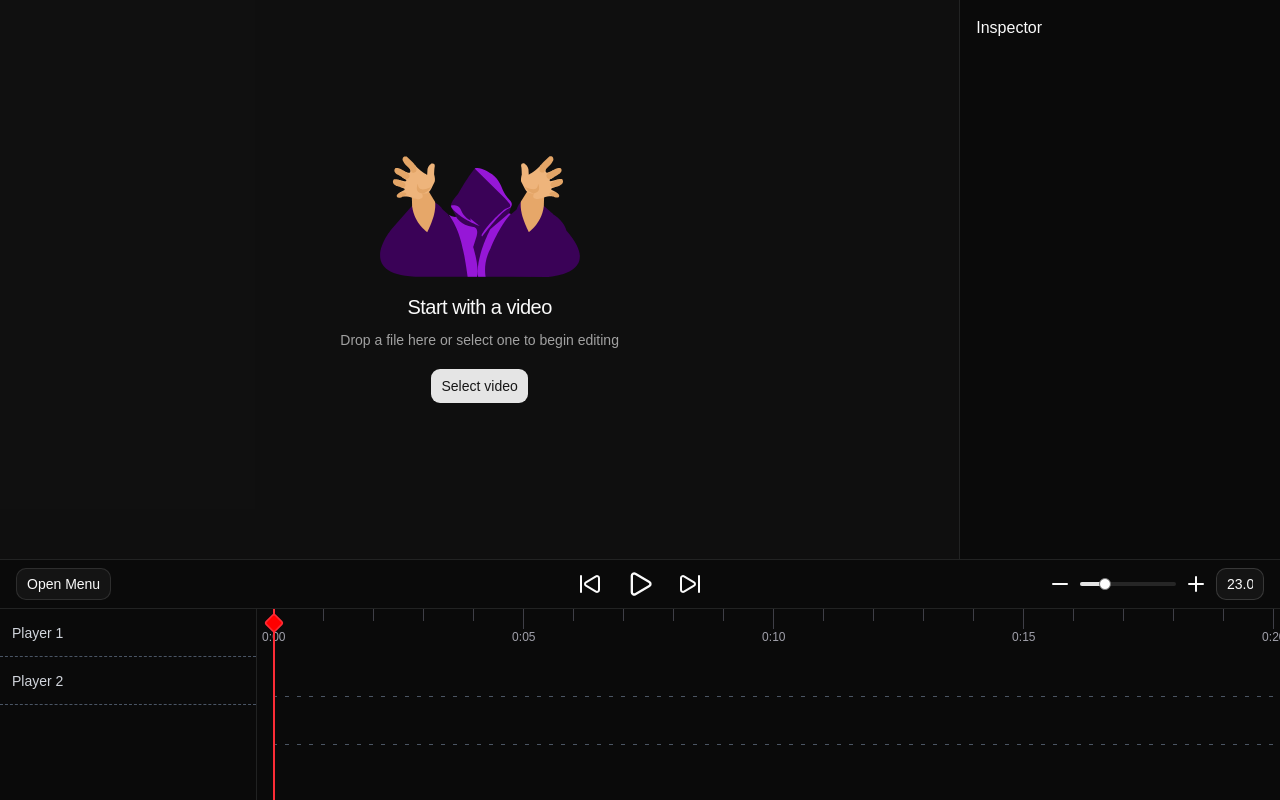
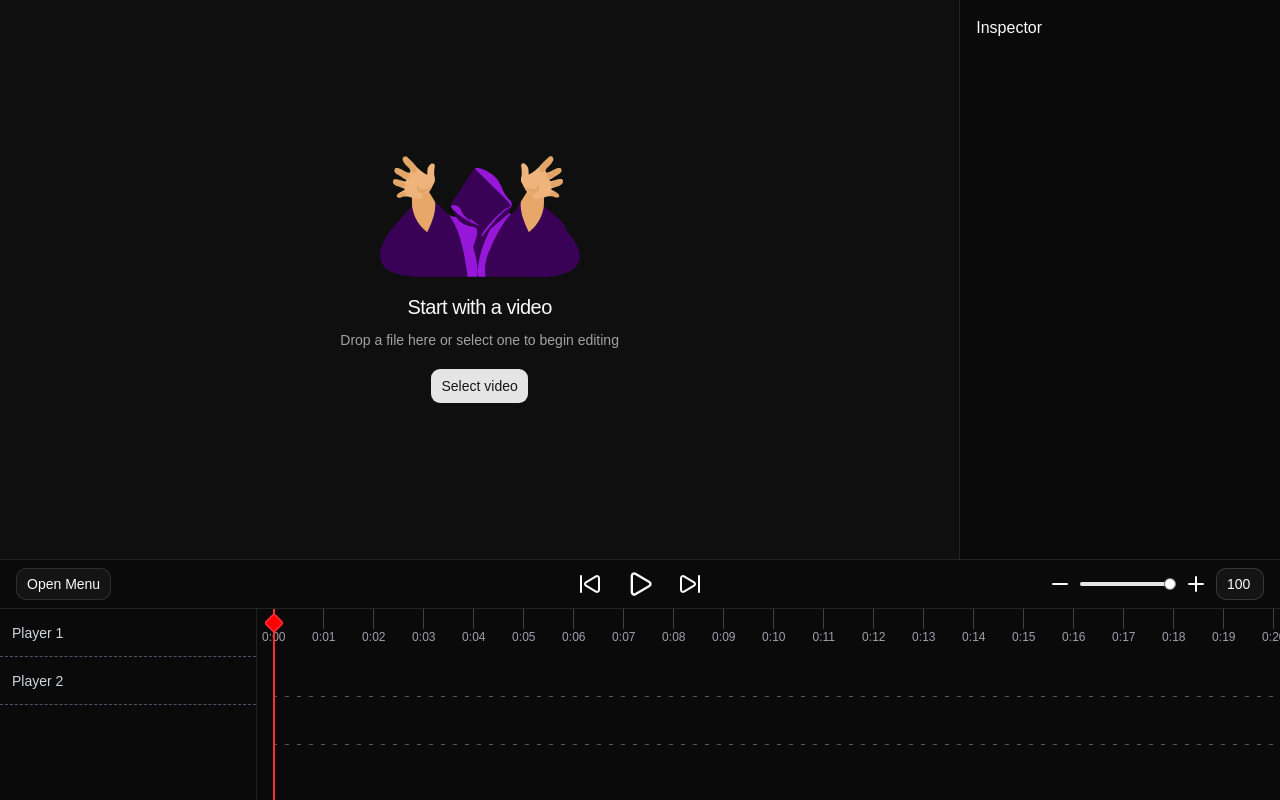
Before and after one commit to rafael-graunke/spellsplice, a React (Vite) app: page / in a window 1280 px wide. Built offline with nearby package versions, Linux system fonts and the light colour scheme.

Commit message:
refactor: qol on timeline ruler

```diff
--- a/src/components/Timeline/Timeline.tsx
+++ b/src/components/Timeline/Timeline.tsx
@@ -60,7 +60,7 @@ export function Timeline({
     return (
         <div className="timeline flex flex-col h-full" ref={containerRef}>
             <TimelineControls
-                zoom={zoomPercent}
+                zoom={Math.round(zoomPercent)}
                 onZoomChange={handleZoomChange}
                 isPlaying={isPlaying}
                 setCurrentTime={setCurrentTime}
--- a/src/components/Timeline/TimelineRuler.tsx
+++ b/src/components/Timeline/TimelineRuler.tsx
@@ -1,4 +1,5 @@
 import { useRef, useState } from 'react';
+import { zoomToPercent } from './hooks/useZoom';
 
 interface TimelineRulerProps {
     duration: number;
@@ -55,25 +56,30 @@ function TimelineRuler({ duration, zoom, onSeek, onScrollDelta }: TimelineRulerP
             style={{ width: duration * zoom }}
             onMouseDown={handleMouseDown}
         >
-            {Array.from({ length: duration }).map((_, i) =>
-                i % 5 === 0 ? (
-                    <div
-                        key={i}
-                        className="absolute top-0 h-5 border-l border-zinc-700 text-xs text-zinc-400"
-                        style={{ left: i * zoom }}
-                    >
-                        <span className="absolute top-5 left-1/2 transform -translate-x-1/2">
-                            {formatTime(i)}
-                        </span>
-                    </div>
-                ) : (
-                    <div
-                        key={i}
-                        className="absolute top-0 h-3 border-l border-zinc-700 text-xs text-zinc-400"
-                        style={{ left: i * zoom }}
-                    />
-                )
-            )}
+            {(() => {
+                const zp = zoomToPercent(zoom);
+                const tickInterval = zp < 15 ? 5 : 1;
+                const labelInterval = zp < 15 ? 10 : zp < 80 ? 5 : 1;
+                return Array.from(
+                    { length: Math.floor(duration / tickInterval) + 1 },
+                    (_, i) => i * tickInterval,
+                ).map((t) => {
+                    const hasLabel = t % labelInterval === 0;
+                    return (
+                        <div
+                            key={t}
+                            className={`absolute top-0 border-l border-zinc-700 text-xs text-zinc-400 ${hasLabel ? 'h-5' : 'h-3'}`}
+                            style={{ left: t * zoom }}
+                        >
+                            {hasLabel && (
+                                <span className="absolute top-5 left-1/2 -translate-x-1/2">
+                                    {formatTime(t)}
+                                </span>
+                            )}
+                        </div>
+                    );
+                });
+            })()}
         </div>
     );
 }
--- a/src/components/Timeline/constants.ts
+++ b/src/components/Timeline/constants.ts
@@ -1,4 +1,4 @@
 export const RULER_HEIGHT = 40;
 export const TRACK_HEIGHT = 48;
 export const MIN_ZOOM = 5;   // px/sec
-export const MAX_ZOOM = 200; // px/sec
+export const MAX_ZOOM = 50; // px/sec
--- a/src/components/Timeline/hooks/useZoom.ts
+++ b/src/components/Timeline/hooks/useZoom.ts
@@ -2,10 +2,10 @@ import { useEffect, useRef, useState } from 'react';
 import type { RefObject } from 'react';
 import { MIN_ZOOM, MAX_ZOOM } from '../constants';
 
-const percentToZoom = (p: number): number =>
+export const percentToZoom = (p: number): number =>
     MIN_ZOOM + (p / 100) * (MAX_ZOOM - MIN_ZOOM);
 
-const zoomToPercent = (z: number): number =>
+export const zoomToPercent = (z: number): number =>
     ((z - MIN_ZOOM) / (MAX_ZOOM - MIN_ZOOM)) * 100;
 
 export function useZoom(
```
